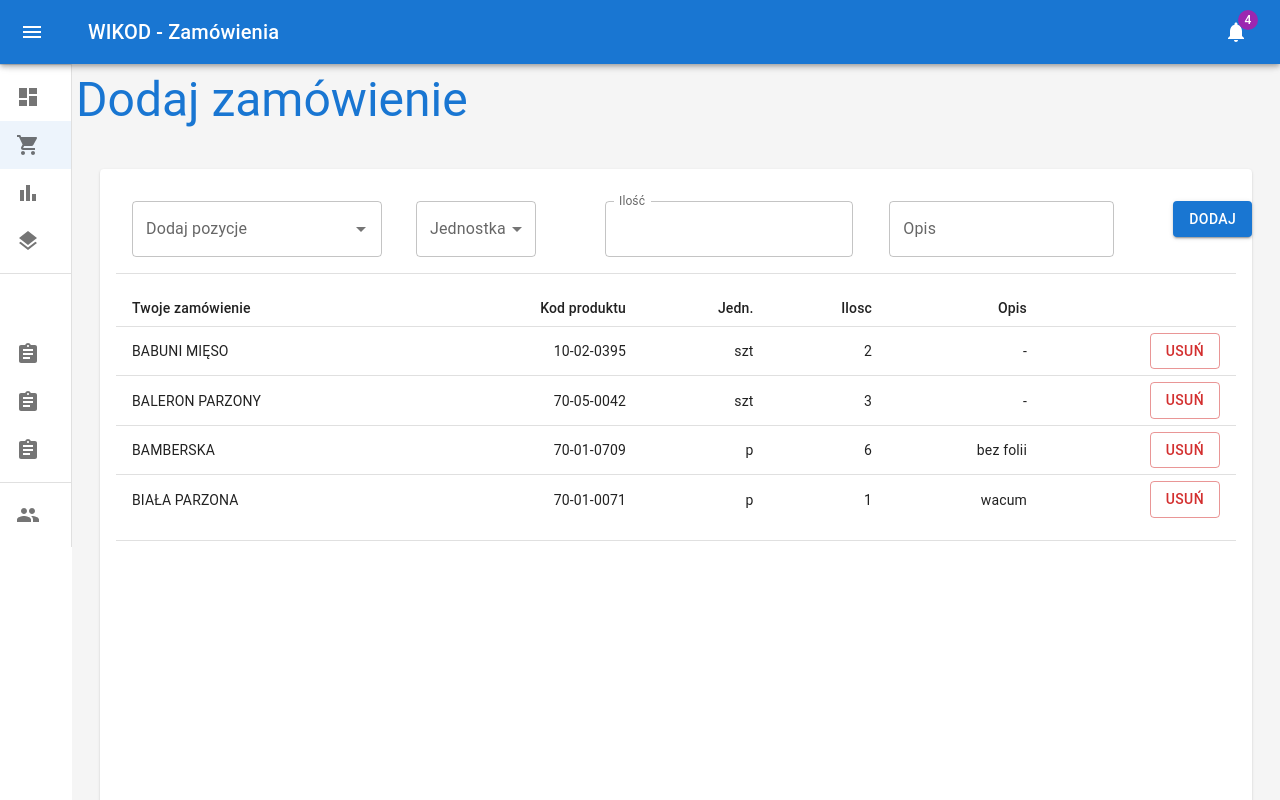
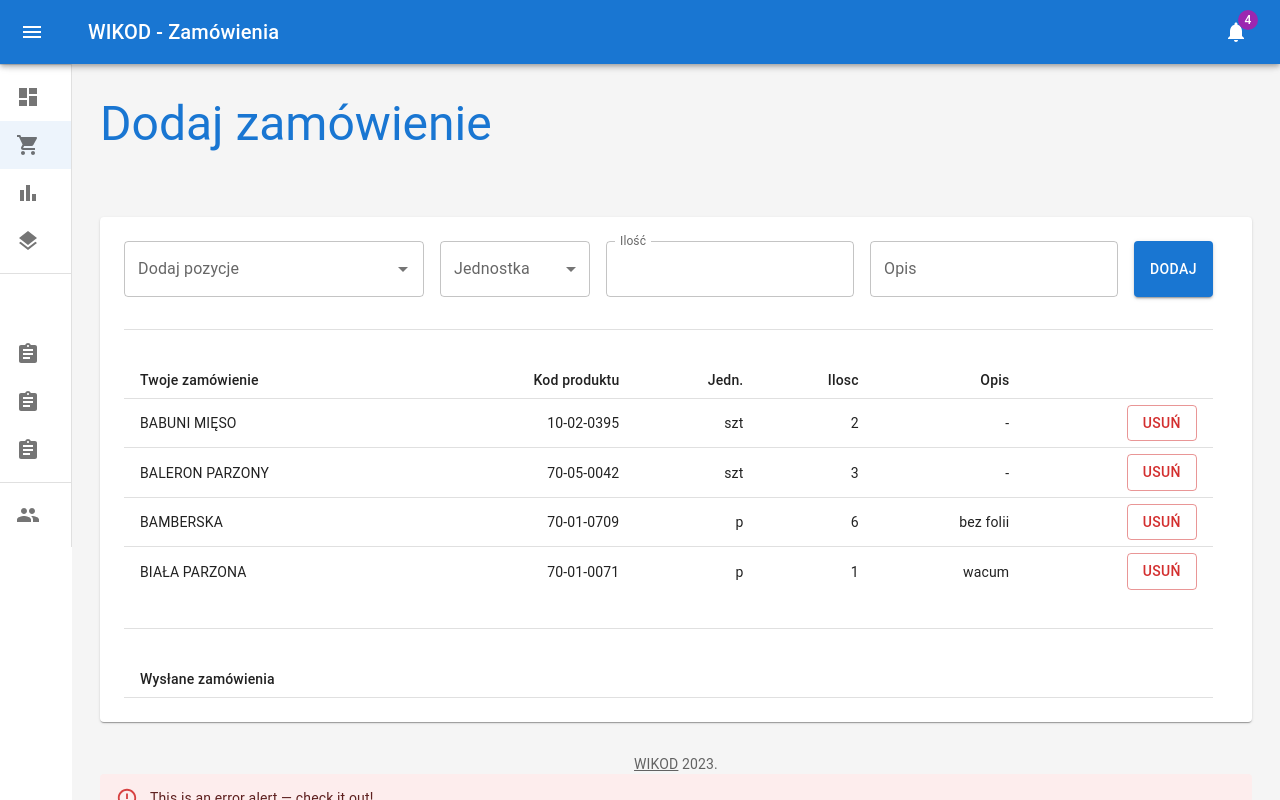
Before and after one commit to MarcinHD/WIKODwebsite, a React (Create React App) app in the folder client/: page /dashboard-orders in a window 1280 px wide. Built offline with nearby package versions, Linux system fonts and the light colour scheme.

Commit message:
Adding stuff to Orders.js page -part4

```diff
--- a/client/src/Outlets/Orders.js
+++ b/client/src/Outlets/Orders.js
@@ -28,18 +28,23 @@ import { DateCalendar } from '@mui/x-date-pickers/DateCalendar';
 
 function Orders(){
 
+  const OrderPosition = (code, name, unit, count, desc) => { return {code: code, name: name, unit: unit, count: count, desc: desc} };
+  const Order = (...OrderPosition) => { return {data: OrderPosition} };
+const orderPositionExample0 = OrderPosition("10-02-0395","BABUNI MIĘSO","szt",2,"-");
+const orderPositionExample1 = OrderPosition("70-05-0042","BALERON PARZONY","szt",3, "-");
+const orderPositionExample2 = OrderPosition("70-01-0709","BAMBERSKA","p",6, "bez folii");
+const orderPositionExample3 = OrderPosition("70-01-0071","BIAŁA PARZONA","p",1, "wacum");
+const order0 = Order(orderPositionExample0, orderPositionExample1, orderPositionExample2, orderPositionExample3);
+
+  const [pageHeight, setPageHeight] = React.useState();
   const [detectError, setDetectError] = React.useState(false);
   const [productCode, setProductCode] = React.useState("");
   const [autoCompleteValue, setAutoCompleteValue] = React.useState("");
   const [selectValue, setSelectValue] = React.useState("");
   const [inputNumberValue, setInputNumberValue] = React.useState("");
   const [inputDescValue, setInputDescValue] = React.useState("");
-  const [tableData, setTableData] = React.useState([
-    {code:"10-02-0395",name:"BABUNI MIĘSO",unit:"szt",count:2, desc:"-"},
-    {code:"70-05-0042",name:"BALERON PARZONY",unit:"szt",count:3, desc:"-"},
-    {code:"70-01-0709",name:"BAMBERSKA",unit:"p",count:6, desc:"bez folii"},
-    {code:"70-01-0071",name:"BIAŁA PARZONA",unit:"p",count:1, desc:"wacum"}
-  ]);
+  const [tableData, setTableData] = React.useState(order0.data);
+
     const products = [
       {id:1,code:"10-02-0395",name:"BABUNI MIĘSO",unit:"szt",price:13.5},
       {id:2,code:"70-05-0042",name:"BALERON PARZONY",unit:"szt",price:15.9},
@@ -62,6 +67,8 @@ function Orders(){
       {id:19,code:"70-05-0089",name:"BOCZEK PARZONY PASKI",unit:"szt",price:16.9},
       {id:20,code:"70-05-0861",name:"BOCZEK PIECZONY TRADYCYJNIE",unit:"szt",price:15.9}
   ];
+
+
 
   const handleClickButton = () => {
 
@@ -104,20 +111,21 @@ function Orders(){
 
     return (
         <React.Fragment>
-                 <Typography component="h2" variant="h3" color="primary" gutterBottom>
+                 <Typography component="h2" variant="h3" color="primary" gutterBottom sx={{ p: 3 }}>
               Dodaj zamówienie
         </Typography>
        <Grid item xs={12}>
            <Paper
              sx={{
-               p: 2,
+               p: 3,
                display: 'flex',
-               flexDirection: 'column',
-               height: '80vh',}}>
+               flexDirection: 'row',
+               minWidth: 1000,
+               }}>
 
-<Stack spacing={2}>
-      <Grid container spacing={2}>
-        <Grid item xs={2} md={3}>
+<Stack spacing={4}>
+        <Stack direction="row" spacing={2} alignContent={'center'}>
+
           <Autocomplete
                     disablePortal
                     id="combo-box-demo"
@@ -125,7 +133,7 @@ function Orders(){
                     key={tableData}
                     onChange={(event, value) => handleAutoCompleteChange(value)}
                     options={products}
-                    sx={{ width: 250 }}
+                    sx={{ minWidth: 300 }}
                     renderInput={(params) => <TextField {...params}
                     label="Dodaj pozycje"
                     error={autoCompleteValue.length === 0 && detectError}
@@ -133,9 +141,7 @@ function Orders(){
                     />}
 
                     />
-        </Grid>
-        <Grid item xs={1} md={2}>
-        <FormControl sx={{ minWidth: 120 }}>
+        <FormControl sx={{ minWidth: 150 }}>
           <InputLabel id="demo-simple-select-helper-label">Jednostka</InputLabel>
           <Select
             labelId="demo-simple-select-helper-label"
@@ -152,32 +158,25 @@ function Orders(){
             <MenuItem value={"p"}>P</MenuItem>
           </Select>
         </FormControl>
-        </Grid>
-        <Grid item xs={2} md={3}>
             <TextField  id="outlined-number"
                         label="Ilość"
                         type="number"
+                        sx={{ minWidth: 150 }}
                         value={inputNumberValue}
                         onChange={(event, value) => setInputNumberValue(event.target.value)}
                         InputLabelProps={{shrink: true,}}
                         error={inputNumberValue.length === 0 && detectError}
                         helperText={inputNumberValue.length === 0 && detectError ? "Wymagane pole" : ""}
                         />
-        </Grid>
-        <Grid item xs={2} md={3}>
-            <Box component="form" sx={{'& > :not(style)': {width: '25ch' },}} noValidate autoComplete="off">
+            <Box component="form" sx={{'& > :not(style)': {minWidth: 150 },}} noValidate autoComplete="off">
             <TextField id="outlined-basic" label="Opis" value={inputDescValue} variant="outlined" onChange={(event, value) => setInputDescValue(event.target.value)} />
             </Box>
-        </Grid>
-        <Grid item xs={1} md={1}>
         <Button variant="contained" onClick={handleClickButton}>Dodaj</Button>
-        </Grid>
-
-      </Grid>
+    </Stack>
 
     <Divider />
 
-    <Table sx={{ minWidth: 650 }} size="small" aria-label="a dense table">
+    <Table sx={{ display: tableData.length===0 ? 'none':'', minWidth: 650}} size="small" aria-label="a dense table">
         <TableHead>
           <TableRow>
             <TableCell>Twoje zamówienie</TableCell>
@@ -214,8 +213,41 @@ function Orders(){
         </TableBody>
       </Table>
 
-    <Divider />
-    </Stack>
+      <Divider />
+
+      <Table sx={{ display: tableData.length===0 ? 'none':'', minWidth: 650}} size="small" aria-label="a dense table">
+        <TableHead>
+          <TableRow>
+            <TableCell>Wysłane zamówienia</TableCell>
+            <TableCell align="right"></TableCell>
+          </TableRow>
+        </TableHead>
+        <TableBody>
+          {/* {tableData.map((row, index) => (
+            <TableRow
+              key={row.name}
+              sx={{ '&:last-child td, &:last-child th': { border: 0 } }}
+            >
+              <TableCell component="th" scope="row">
+                Zamówienie nr {index}
+              </TableCell>
+              <TableCell align="right">
+                <Button
+                  variant="outlined"
+                  color="primary"
+                  onClick={() => handleDeleteRow(index)}>
+                  Edytuj
+                </Button>
+          </TableCell>
+            </TableRow>
+          ))} */}
+        </TableBody>
+      </Table>
+
+   </Stack>
+
+
+
                    {/* <CreateArea onAdd={addNote} />
                     {notes.map((noteItem, index) => {
                         return (
```
